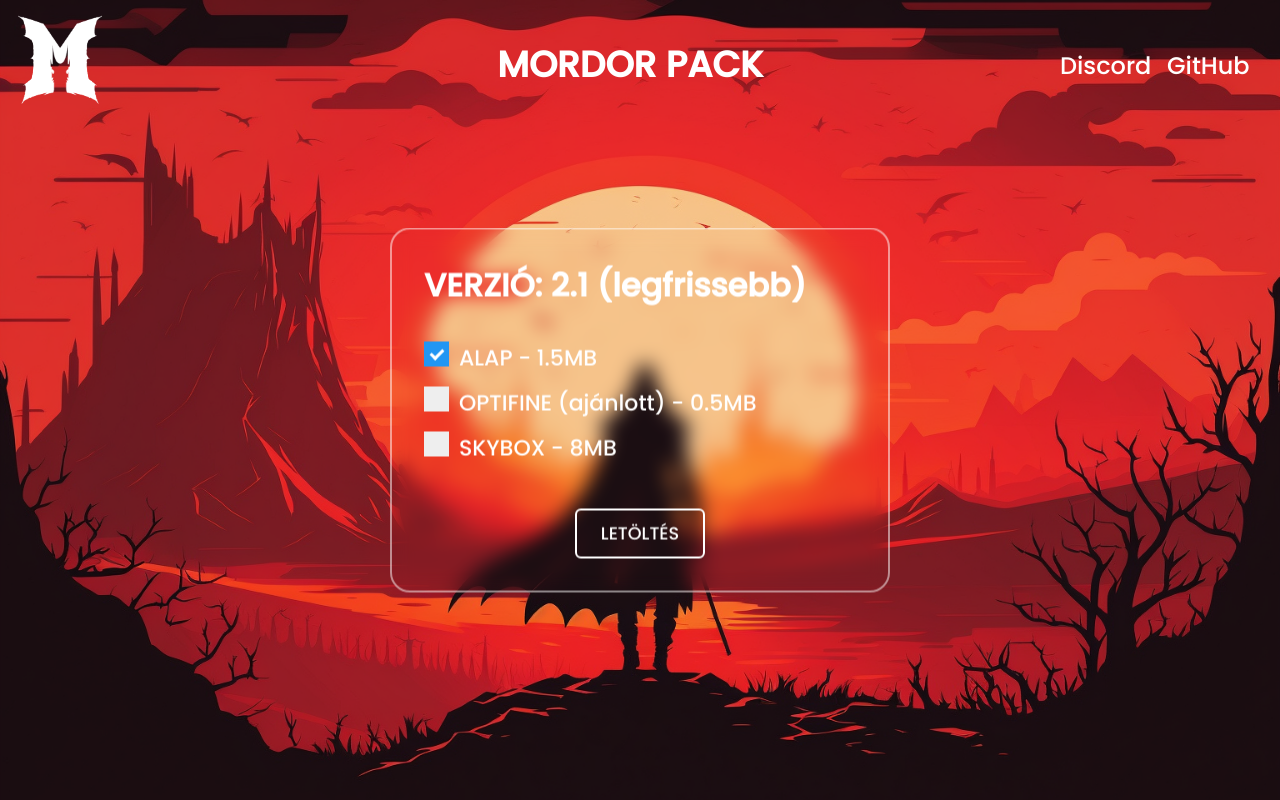
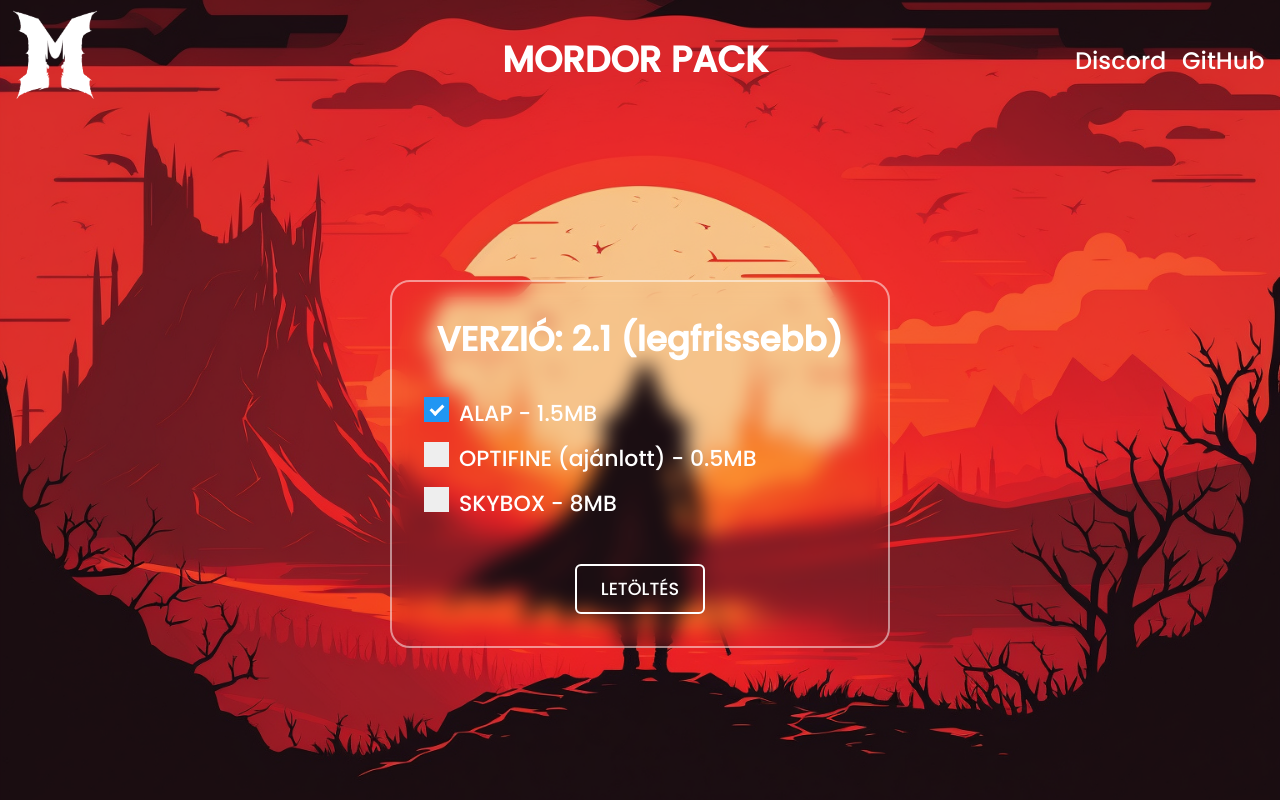
Before and after one commit to LordOfPumpkins/LordOfPumpkins.github.io, a plain HTML site: page index.html in a window 1280 px wide. Drawn offline with Linux system fonts and the light colour scheme.

```diff
--- a/header.css
+++ b/header.css
@@ -3,20 +3,29 @@ header {
     top: 0;
     left: 0;
     width: 100%;
-    padding: 10px;
+    padding: 5px;
     border-bottom: 2px solid var(--border-color);
     display: flex;
     justify-content: space-between;
     align-items: center;
-    font-size: 150%;
 }
 
 @media only screen and (min-width: 600px) {
-    /* Nothing to see here (yet) */
+    header {
+        font-size: 150%;
+    }
+
+    .left img {
+        height: 100px;
+    }
 }
 
 
 @media only screen and (max-width: 600px) {
+    header {
+        font-size: 120%;
+    }
+
     .middle {
         justify-self: left;
     }
@@ -24,11 +33,10 @@ header {
     .right {
         display: none
     }
-}
 
-.left img {
-    object-fit: contain;
-    height: 100px;
+    .left img {
+        height: 80px;
+    }
 }
 
 .left {
@@ -47,7 +55,7 @@ header {
 .right {
     flex: 1;
     text-align: right;
-    margin-right: 20px;
+    margin-right: 10px;
 }
 
 #hvr-grow {
--- a/style.css
+++ b/style.css
@@ -13,7 +13,7 @@
     color: var(--text-color);
     user-select: none;
     text-decoration: none;
-    overflow: hidden;
+    /* overflow: hidden; */
 }
 
 body {
@@ -31,19 +31,16 @@ body {
 .wrapper {
     position: fixed;
     left: 0;
-    top: 130px;
+    top: 120px;
     width: 100%;
     height: 100%;
 }
 
 .child {
-    position: relative;
-    top: 25%;
-    transform: translate(0, -50%);
-    margin: auto;
-    margin-top: 10vh;
+    display: block;
+    margin: 20vh auto;
     height: fit-content;
-    width: 90vw;
+    width: 95vw;
     max-width: 500px;
     background: transparent;
     border: 2px solid rgba(255, 255, 255, .5);
@@ -74,8 +71,7 @@ body {
 }
 
 #version {
-    margin-left: 2rem;
-    margin-right: 2rem;
+    text-align: center;
     margin-bottom: 4vh;
     margin-top: 4vh;
 }
@@ -83,3 +79,20 @@ body {
 .container {
     margin-left: 2rem;
 }
+
+@media only screen and (min-width: 600px) {
+    .container {
+        font-size: 24px;
+    }
+
+    #version {
+        font-size: 34px;
+    }
+}
+
+
+@media only screen and (max-width: 600px) {
+    .container {
+        font-size: 18px;
+    }
+}
```
